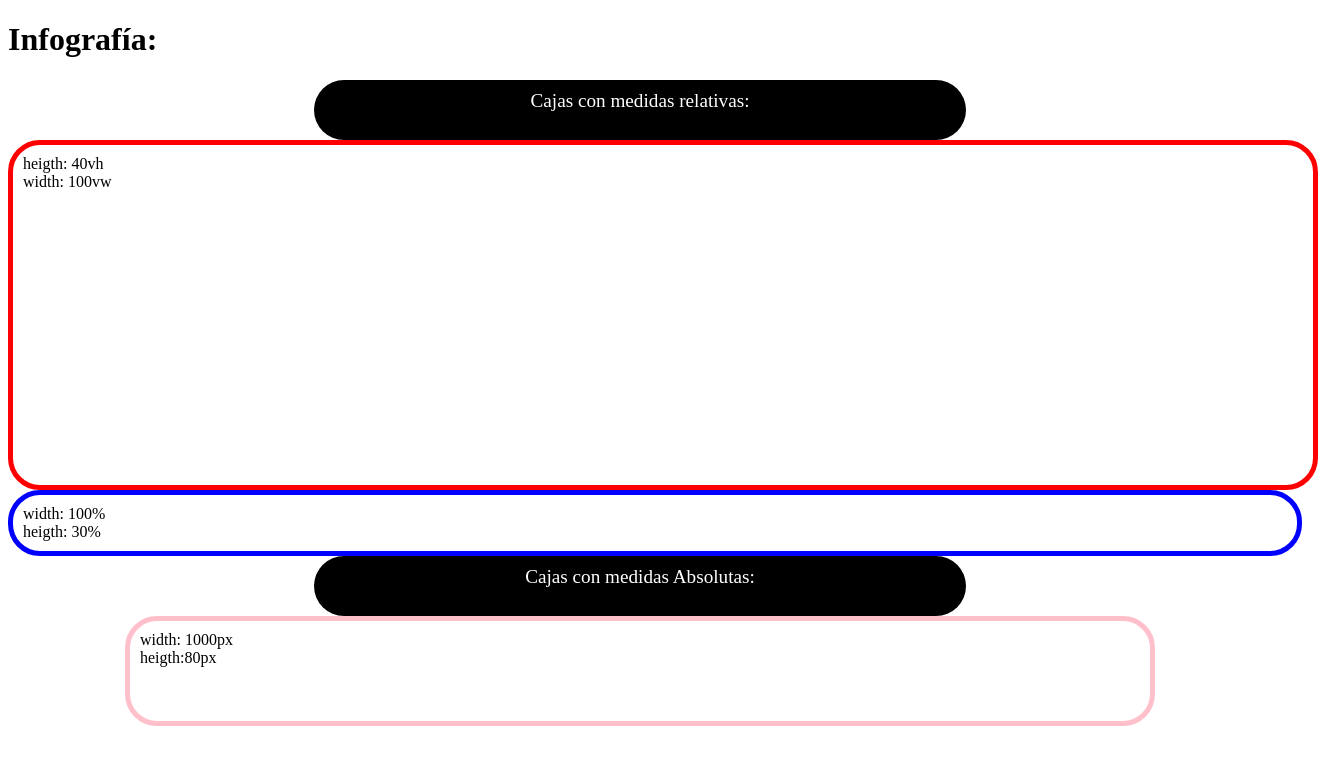
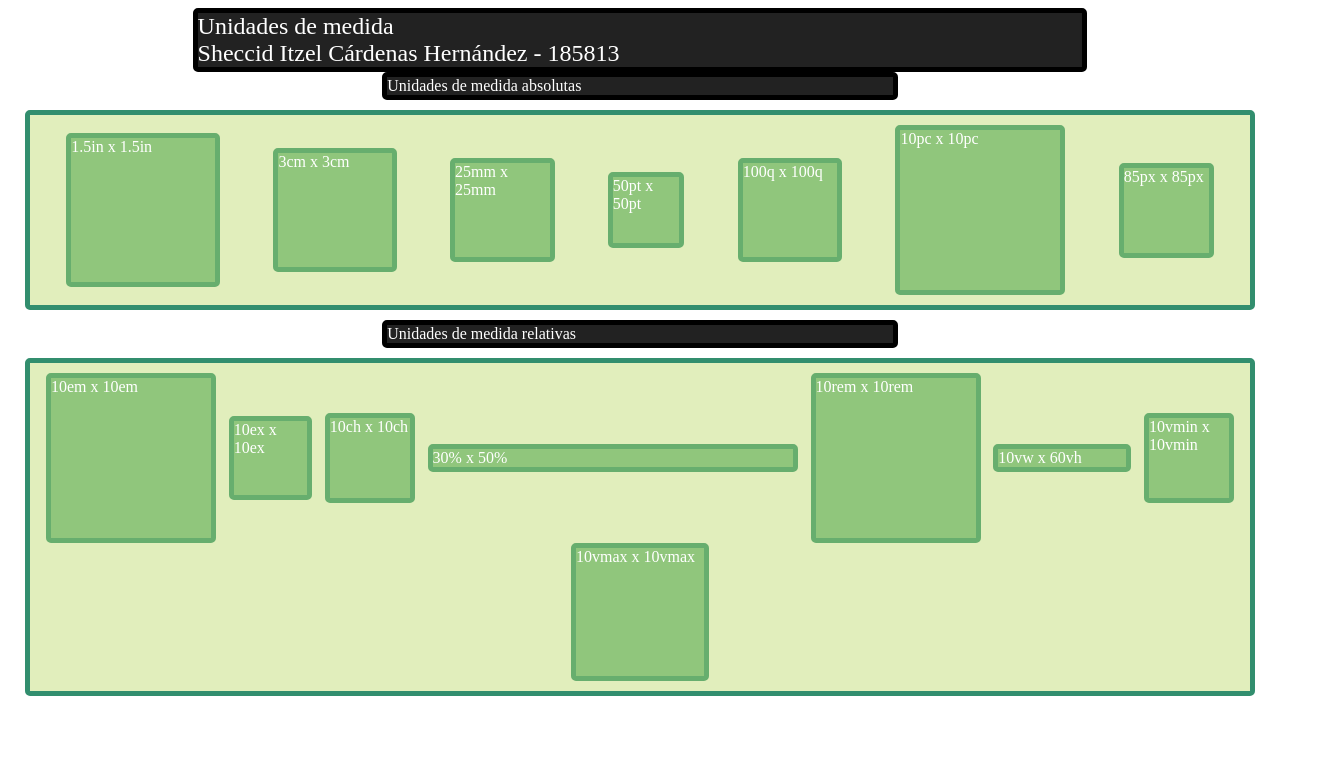
Before and after one commit to Sheccid06/portafolio, a plain HTML site: page practica9_parcial2.html in a window 1280 px wide. Shown: the whole page, 1318 px wide, since content can reach past the window. Drawn offline with Linux system fonts and the light colour scheme.

Commit message:
Add files via upload

```diff
--- a/practica9_parcial2.html
+++ b/practica9_parcial2.html
@@ -5,68 +5,82 @@
 	<meta name="viewport" content="width=device-width, initial-scale=1">
 	<title>Práctica 9</title>
 	<style type="text/css">
-		.tit1{
-			background-color: black;
+		.container{
+			display: flex;
+			flex-flow: row wrap;
+			justify-content: space-around;
+			width: 95%;
+			align-items: center;
+			background: #E1EEBC;
+			border: solid #328E6E 5px;
+			border-radius: 5px;
+			padding: 10px;
+			margin: auto;
+			margin-top: 10px;
+			margin-bottom: 10px;
+		}
+		.cajita{
+			background: #90C67C;
+			border: solid #67AE6E 5px;
+			border-radius: 5px;
 			color: white;
-			text-align: center;
-			width: 50%;
-			height: 40px;
-			font-size: 120%;
+		}
+		.title1{
+			background: #222222;
+			border: solid #000000 5px;
+			border-radius: 5px;
+			color: white;
+			font-size: 1.5em;
+			margin-top: 10px;
+			margin-bottom: 30px;
 			margin: auto;
-			border-radius: 4vh;
-			padding: 10px;
+			width: 70%;
 		}
-		.box1{
-			border-radius: 4vh;
-			border: solid red 5px;
+		.title1:hover{
+			background: #000000;
+			border: solid #222222 5px;
+			border-radius: 5px;
+			color: white;
+			font-size: 1.5em;
+			margin-top: 10px;
+			margin-bottom: 30px;
 			margin: auto;
-			padding: 10px;
-			height: 40vh;
-			width: 100vw;
+			width: 70%;
 		}
-		.box2{
-			border-radius: 4vh;
-			border: solid blue 5px;
+		.title2{
+			background: #222222;
+			border: solid #000000 5px;
+			border-radius: 5px;
+			color: white;
+			font-size: 1em;
 			margin: auto;
-			padding: 10px;
-			height: 30%;
-			width: 100%;
-		}
-		.box3{
-			border-radius: 4vh;
-			border: solid pink 5px;
-			margin: auto;
-			padding: 10px;
-			height: 80px;
-			width: 1000px;
-		}
-		.cont{
-
+			width: 40%;
 		}
 	</style>
 </head>
 <body>
-	<div class="cont">
-		<h1>Infografía:</h1>
+	<div class="title1">Unidades de medida</br>Sheccid Itzel Cárdenas Hernández - 185813</div>
+	<div class="title2">Unidades de medida absolutas</div>
+	<div class="container">
+		<div class="cajita" style="width: 1.5in; height: 1.5in;">1.5in x 1.5in</div>
+		<div class="cajita" style="width: 3cm; height: 3cm;">3cm x 3cm</div>
+		<div class="cajita" style="width: 25mm; height: 25mm;">25mm x 25mm</div>
+		<div class="cajita" style="width: 50pt; height: 50pt;">50pt x 50pt</div>
+		<div class="cajita" style="width: 100q; height: 100q;">100q x 100q</div>
+		<div class="cajita" style="width: 10pc; height: 10pc;">10pc x 10pc</div>
+		<div class="cajita" style="width: 85px; height: 85px;">85px x 85px</div>
+	</div>
+	<div class="title2">Unidades de medida relativas</div>
+	<div class="container">
+		<div class="cajita" style="width: 10em; height: 10em;">10em x 10em</div>
+		<div class="cajita" style="width: 10ex; height: 10ex;">10ex x 10ex</div>
+		<div class="cajita" style="width: 10ch; height: 10ch;">10ch x 10ch</div>
+		<div class="cajita" style="width: 30%; height: 50%;">30% x 50%</div>
+		<div class="cajita" style="width: 10rem; height: 10rem;">10rem x 10rem</div>
+		<div class="cajita" style="width: 10vw; height: 60wh;">10vw x 60vh</div>
+		<div class="cajita" style="width: 10vmin; height:10vmin ;">10vmin x 10vmin</div>
+		<div class="cajita" style="width: 10vmax; height:10vmax ;">10vmax x 10vmax</div>
+	</div>
 
-	</div>
-	<div class="tit1">
-		Cajas con medidas relativas:
-	</div>
-	<div class="box1">
-		heigth: 40vh<br>
-		width: 100vw
-	</div>
-	<div class="box2">
-		width: 100%<br>
-		heigth: 30%
-	</div>
-	<div class="tit1">
-		Cajas con medidas Absolutas:
-	</div>
-	<div class="box3">
-		width: 1000px<br>
-		heigth:80px<br>
-	</div>
 </body>
 </html>
```
